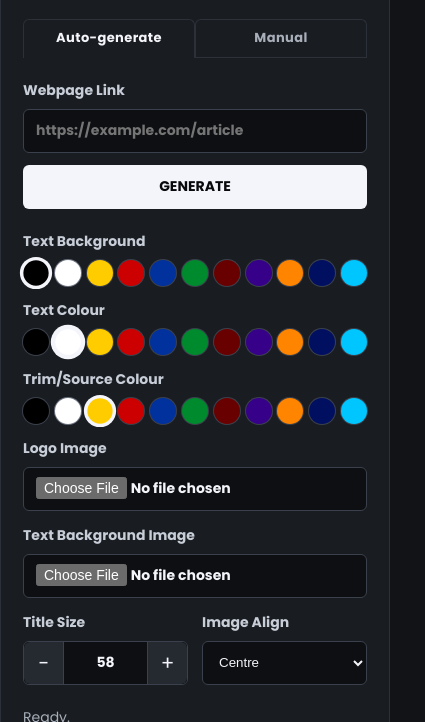
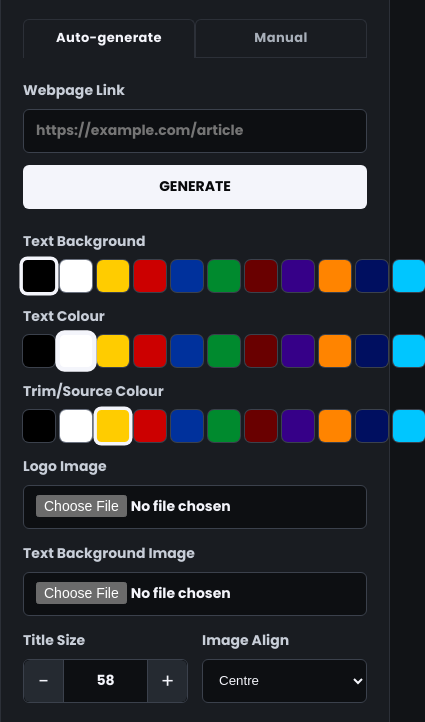
Before and after one commit to effinuck/link-to-image, a website: page public/index.html in a window 390 px wide. Shown: the part 118-840 px from the top of the page, 425 px wide, since content can reach past the window. Drawn offline with Linux system fonts and the light colour scheme.

Commit message:
Add files via upload

```diff
--- a/public/styles.css
+++ b/public/styles.css
@@ -248,6 +248,11 @@ canvas {
   .header-row {
     flex-direction: column;
   }
+.swatch {
+  width: 28px;
+  height: 28px;
+  min-width: 28px;
+}
 
   /* Keep 2-col on mobile — title size + image align share a row */
   .settings-grid {
@@ -325,11 +330,10 @@ canvas {
 }
 
 .swatch {
-  width: 26px;
-  height: 26px;
-  min-width: 26px;
+  width: 32px;
+  height: 32px;
+  min-width: 32px;
   min-height: unset;
-  border-radius: 50%;
   border: 2px solid transparent;
   padding: 0;
   cursor: pointer;
```
